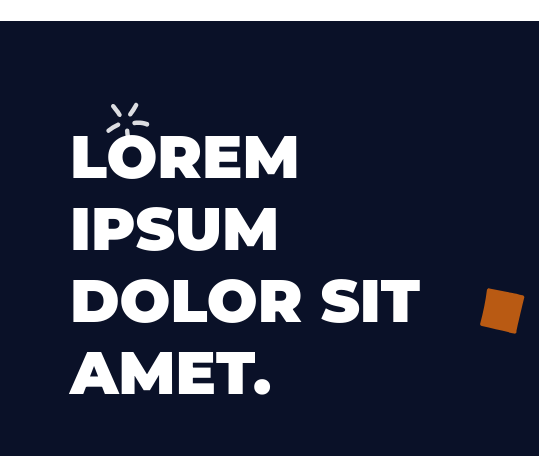
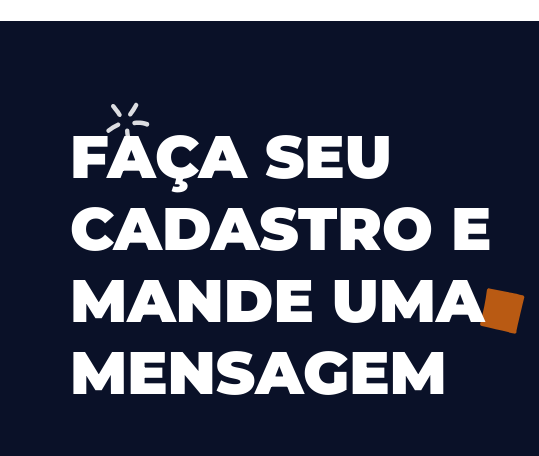
Before and after one commit to pereiraleonardo01/Aula-Landing-page, a plain HTML site: page index.html in a window 1280 px wide. Shown: the part 5180-5636 px from the top of the page, 0-539 px from the left. Drawn offline with nearby package versions, Linux system fonts and the light colour scheme.

Commit message:
Nee title index.html

```diff
--- a/index.html
+++ b/index.html
@@ -194,7 +194,7 @@
     <section id="contact" class="intro main-bg section">
         <div class="main-content intro-content">
             <div class="intro-text-content">
-                <h2>Lorem ipsum dolor sit amet.</h2>
+                <h2>Faça Seu Cadastro e mande uma mensagem</h2>
                 <p>Lorem, ipsum dolor sit amet consectetur adipisicing elit. Fugit consequatur vel rerum culpa a nam neque ab, repudiandae accusamus dolor tenetur expedita. Velit eligendi, ad in veniam deleniti facere rem?</p>
 
             </div>
```
